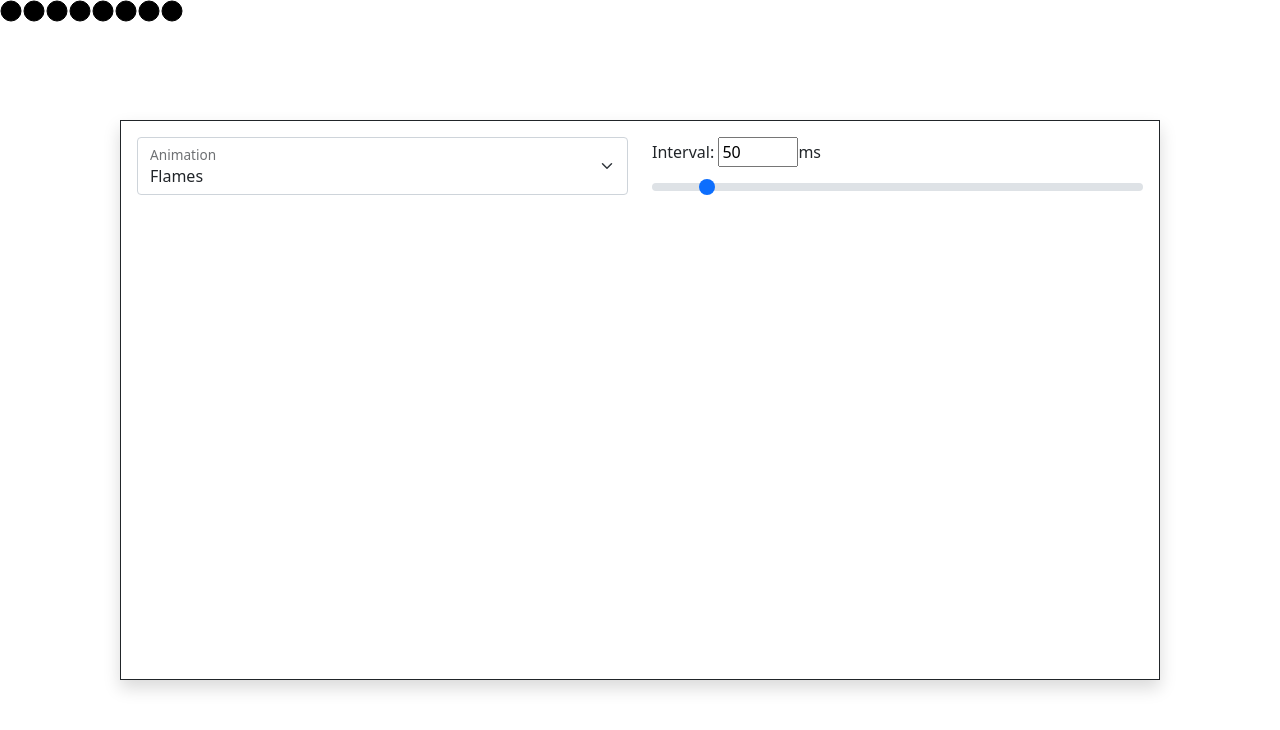
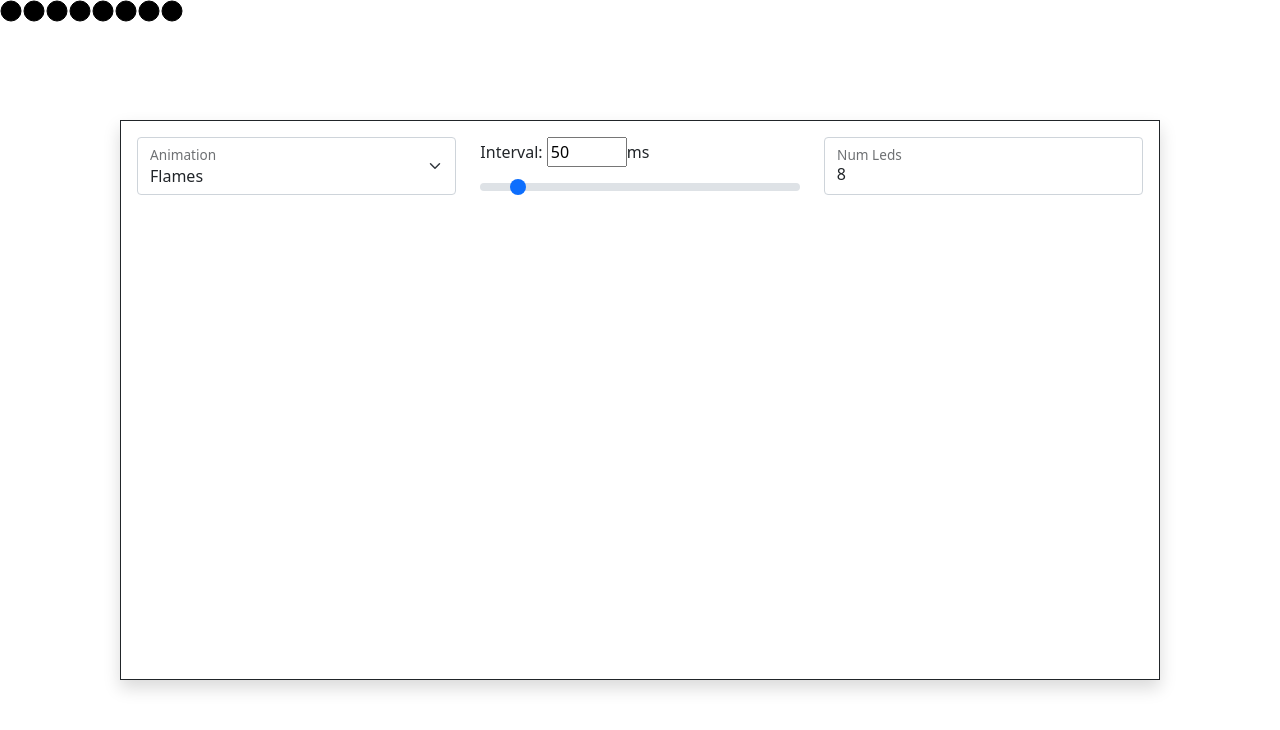
Before and after one commit to KrakerXyz/ledjs, a Vue app: page / in a window 1280 px wide. Shown: the top 730 px of the page. Built offline with nearby package versions, Linux system fonts and the light colour scheme.

Commit message:
Num leds

```diff
--- a/src/components/Controls.vue
+++ b/src/components/Controls.vue
@@ -2,7 +2,7 @@
 <template>
    <div>
       <div class="row">
-         <div class="col-lg-6 mb-3">
+         <div class="col-lg-4 mb-3">
             <div class="form-floating">
                <select
                   id="c-animation"
@@ -18,7 +18,7 @@
             </div>
          </div>
 
-         <div class="col-lg-6">
+         <div class="col-lg-4 mb-3">
             <label for="c-interval" class="form-label">
                Interval:
                <input class="interval" v-model.number.lazy="interval" />ms
@@ -31,6 +31,18 @@
                max="500"
                v-model.number="interval"
             />
+         </div>
+
+         <div class="col-lg-4 mb-3">
+            <div class="form-floating">
+               <input
+                  id="c-num-leds"
+                  class="form-control"
+                  placeholder="*"
+                  v-model.number.lazy="numLeds"
+               />
+               <label for="c-num-leds">Num Leds</label>
+            </div>
          </div>
       </div>
    </div>
@@ -62,7 +74,7 @@
             context.animation.value?.setNumLeds(leds);
          })
 
-         return { animations, selectedAnimation, interval: context.interval };
+         return { animations, selectedAnimation, interval: context.interval, numLeds };
       }
    });
 
```
